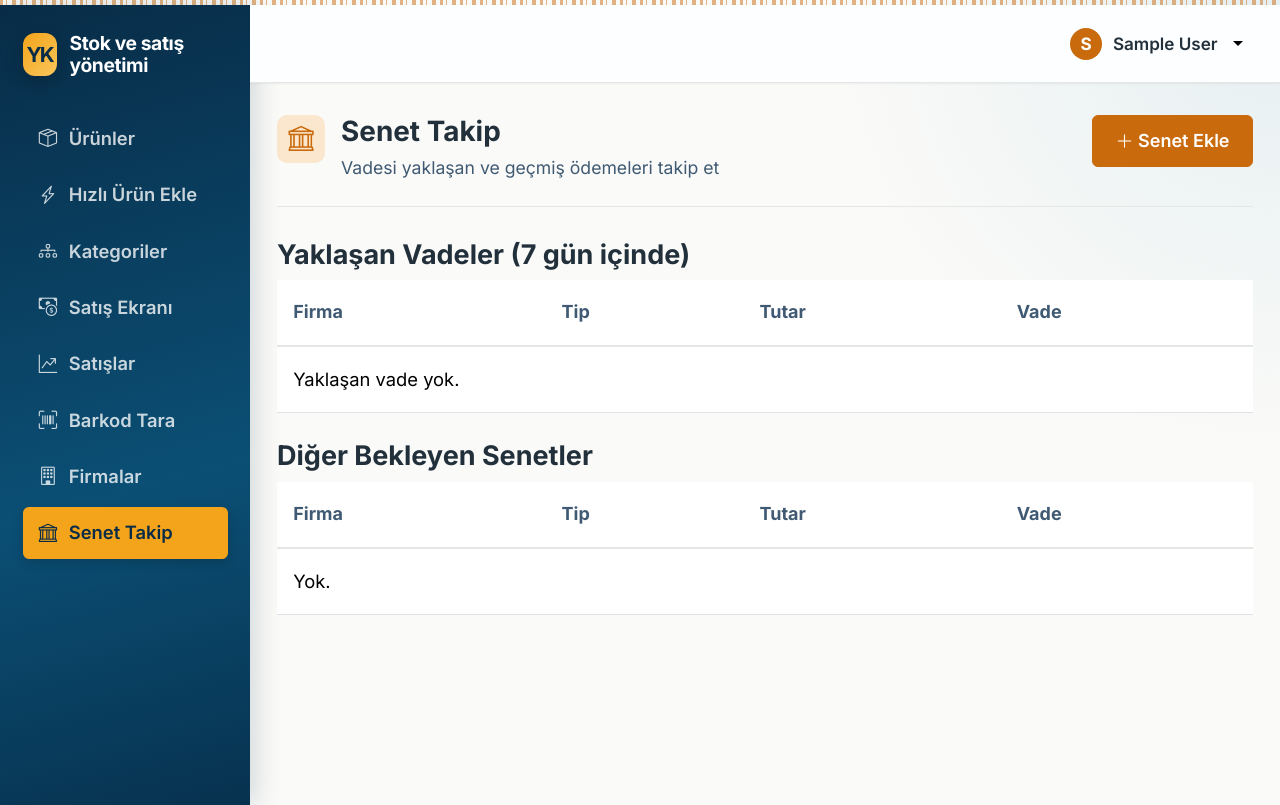
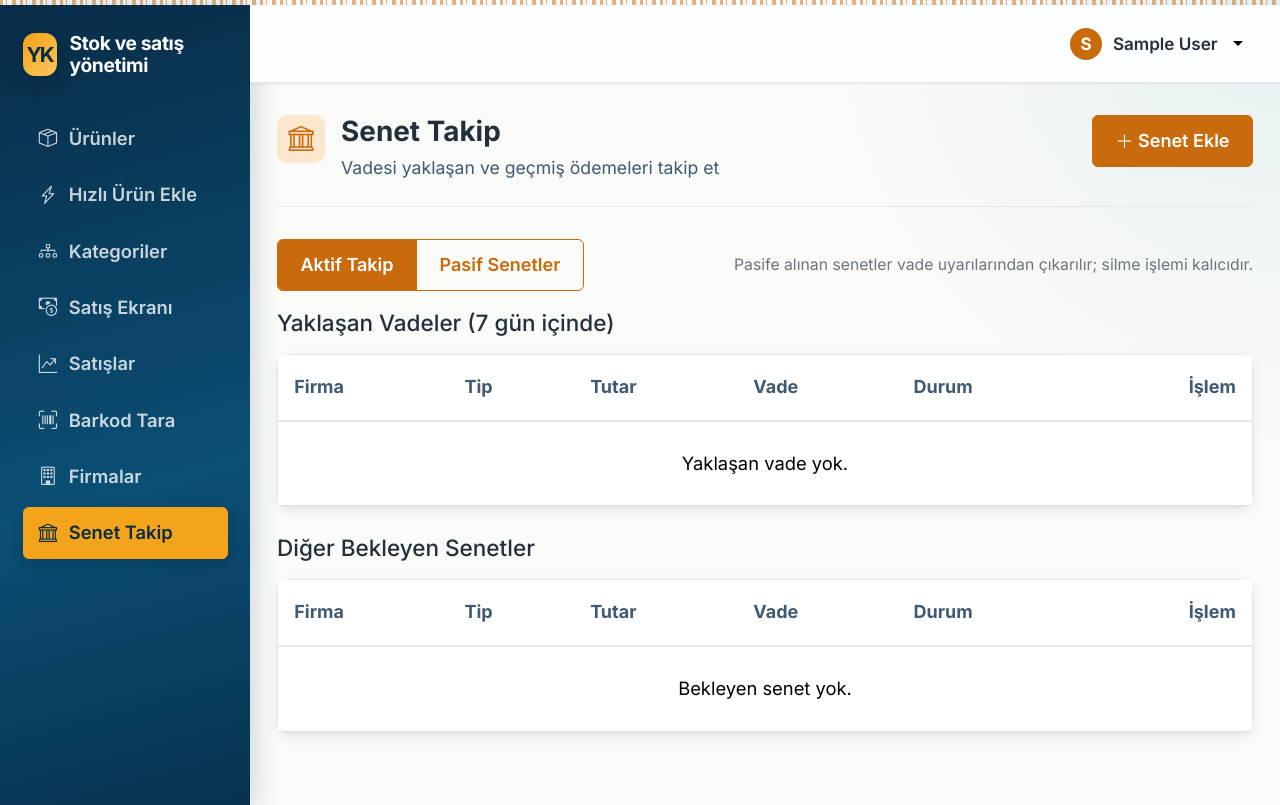
Before and after one commit to yarennkahya/stock-tracking-system, a Django app: page /senet-takip/ in a window 1280 px wide. Run offline with Django 5.2, Linux system fonts and the light colour scheme; the visitor is signed in with stand-in values (Sample User, id 1).

Commit message:
feat: Add active status to Firma and Senet models, update views, forms, and templates
- Added 'aktif' field to Firma and Senet models to manage active/inactive status.
- Updated FirmaAdmin and SenetAdmin in admin.py to display and filter by 'aktif'.
- Modified SenetFormu to filter firms based on active status.
- Enhanced views to handle active and inactive firms and senets, including new endpoints for editing and changing status.
- Updated templates to reflect changes in the display of active/inactive status and added new buttons for managing status.
- Created partial templates for senet operations and tables to improve code reusability.
- Added tests for new functionalities related to active/inactive status management.

```diff
--- a/accounts/forms.py
+++ b/accounts/forms.py
@@ -1,6 +1,7 @@
 from django import forms
 from django.contrib.auth.forms import PasswordResetForm, UserCreationForm
 from django.contrib.auth.models import User
+from django.db.models import Q
 from django.utils.translation import gettext_lazy as _
 
 from .models import Firma, Senet
@@ -97,4 +98,7 @@ class SenetFormu(forms.ModelForm):
 
     def __init__(self, *args, **kwargs):
         super().__init__(*args, **kwargs)
-        self.fields['firma'].queryset = Firma.objects.order_by('ad')
+        firma_filtresi = Q(aktif=True)
+        if self.instance and self.instance.pk:
+            firma_filtresi |= Q(pk=self.instance.firma_id)
+        self.fields['firma'].queryset = Firma.objects.filter(firma_filtresi).order_by('ad')
--- a/accounts/models.py
+++ b/accounts/models.py
@@ -5,11 +5,12 @@ class Firma(models.Model):
     ad = models.CharField(max_length=200)
     telefon = models.CharField(max_length=20, blank=True, null=True)
     adres = models.TextField(blank=True, null=True)
+    aktif = models.BooleanField(default=True)
 
     def bakiye(self):
-        borclar = self.senetler.filter(tip='borc', durum__in=['bekliyor', 'gecikti']).aggregate(
+        borclar = self.senetler.filter(aktif=True, tip='borc', durum__in=['bekliyor', 'gecikti']).aggregate(
             toplam=models.Sum('tutar'))['toplam'] or 0
-        alacaklar = self.senetler.filter(tip='alacak', durum__in=['bekliyor', 'gecikti']).aggregate(
+        alacaklar = self.senetler.filter(aktif=True, tip='alacak', durum__in=['bekliyor', 'gecikti']).aggregate(
             toplam=models.Sum('tutar'))['toplam'] or 0
         return alacaklar - borclar
 
@@ -34,6 +35,7 @@ class Senet(models.Model):
     vade_tarihi = models.DateField()
     durum = models.CharField(max_length=10, choices=DURUM_SECENEKLERI, default='bekliyor')
     aciklama = models.CharField(max_length=255, blank=True, null=True)
+    aktif = models.BooleanField(default=True)
     olusturulma_tarihi = models.DateTimeField(auto_now_add=True)
 
     def __str__(self):
--- a/accounts/views.py
+++ b/accounts/views.py
@@ -1,8 +1,10 @@
 from django.contrib import messages
 from django.contrib.auth import login
 from django.contrib.auth.decorators import login_required
-from django.shortcuts import redirect, render
+from django.shortcuts import get_object_or_404, redirect, render
 from django.utils.translation import gettext as _
+from django.urls import reverse
+from django.views.decorators.http import require_POST
 from datetime import date, timedelta
 from .forms import FirmaFormu, HesapAyarlariFormu, SenetFormu, UyeOlFormu
 from .models import Firma, Senet
@@ -41,8 +43,15 @@ def hesap_ayarlari(request):
 
 @login_required
 def firma_listesi(request):
-    firmalar = Firma.objects.order_by('ad')
-    return render(request, 'firma_listesi.html', {'firmalar': firmalar})
+    gorunum = request.GET.get('gorunum', 'aktif')
+    if gorunum == 'pasif':
+        firmalar = Firma.objects.filter(aktif=False)
+    elif gorunum == 'tum':
+        firmalar = Firma.objects.all()
+    else:
+        gorunum = 'aktif'
+        firmalar = Firma.objects.filter(aktif=True)
+    return render(request, 'firma_listesi.html', {'firmalar': firmalar.order_by('ad'), 'gorunum': gorunum})
 
 
 @login_required
@@ -52,19 +61,64 @@ def firma_ekle(request):
         firma = form.save()
         messages.success(request, f'{firma.ad} firması eklendi.')
         return redirect('firma_listesi')
-    return render(request, 'firma_formu.html', {'form': form})
+    return render(request, 'firma_formu.html', {
+        'form': form,
+        'sayfa_basligi': 'Firma Ekle',
+        'sayfa_aciklamasi': 'Tedarikçi veya müşteri firmanın iletişim bilgilerini kaydedin.',
+        'submit_etiketi': 'Firmayı Kaydet',
+    })
+
+
+@login_required
+def firma_duzenle(request, firma_id):
+    firma = get_object_or_404(Firma, id=firma_id)
+    form = FirmaFormu(request.POST or None, instance=firma)
+    if request.method == 'POST' and form.is_valid():
+        firma = form.save()
+        messages.success(request, f'{firma.ad} firması güncellendi.')
+        return redirect('firma_listesi')
+    return render(request, 'firma_formu.html', {
+        'form': form,
+        'firma': firma,
+        'sayfa_basligi': 'Firma Düzenle',
+        'sayfa_aciklamasi': f'{firma.ad} firmasının iletişim bilgilerini güncelleyin.',
+        'submit_etiketi': 'Değişiklikleri Kaydet',
+    })
+
+
+@login_required
+@require_POST
+def firma_durum_degistir(request, firma_id):
+    firma = get_object_or_404(Firma, id=firma_id)
+    firma.aktif = not firma.aktif
+    firma.save(update_fields=['aktif'])
+    mesaj = 'Firmayı tekrar aktif yaptınız.' if firma.aktif else 'Firma pasife alındı.'
+    messages.success(request, mesaj)
+    gorunum = request.POST.get('gorunum', 'aktif')
+    if gorunum not in {'aktif', 'pasif', 'tum'}:
+        gorunum = 'aktif'
+    return redirect(f'{reverse("firma_listesi")}?gorunum={gorunum}')
 
 
 @login_required
 def senet_takip(request):
     bugun = date.today()
     yaklasan_tarih = bugun + timedelta(days=7)
+    gorunum = request.GET.get('gorunum', 'aktif')
 
-    gecikmis = Senet.objects.select_related('firma').filter(durum='bekliyor', vade_tarihi__lt=bugun)
-    yaklasan = Senet.objects.select_related('firma').filter(durum='bekliyor', vade_tarihi__gte=bugun, vade_tarihi__lte=yaklasan_tarih)
-    diger_bekleyenler = Senet.objects.select_related('firma').filter(durum='bekliyor', vade_tarihi__gt=yaklasan_tarih)
+    if gorunum == 'pasif':
+        pasif_senetler = Senet.objects.select_related('firma').filter(aktif=False).order_by('-vade_tarihi')
+        return render(request, 'senet_takip.html', {
+            'gorunum': 'pasif',
+            'pasif_senetler': pasif_senetler,
+        })
+
+    gecikmis = Senet.objects.select_related('firma').filter(aktif=True, durum='bekliyor', vade_tarihi__lt=bugun)
+    yaklasan = Senet.objects.select_related('firma').filter(aktif=True, durum='bekliyor', vade_tarihi__gte=bugun, vade_tarihi__lte=yaklasan_tarih)
+    diger_bekleyenler = Senet.objects.select_related('firma').filter(aktif=True, durum='bekliyor', vade_tarihi__gt=yaklasan_tarih)
 
     return render(request, 'senet_takip.html', {
+        'gorunum': 'aktif',
         'gecikmis': gecikmis,
         'yaklasan': yaklasan,
         'diger_bekleyenler': diger_bekleyenler,
@@ -78,4 +132,51 @@ def senet_ekle(request):
         senet = form.save()
         messages.success(request, f'{senet.firma.ad} için senet eklendi.')
         return redirect('senet_takip')
-    return render(request, 'senet_formu.html', {'form': form, 'firma_var_mi': Firma.objects.exists()})
+    return render(request, 'senet_formu.html', {
+        'form': form,
+        'firma_var_mi': Firma.objects.filter(aktif=True).exists(),
+        'sayfa_basligi': 'Senet Ekle',
+        'sayfa_aciklamasi': 'Firma, vade ve tutar bilgisini girerek senedi takibe alın.',
+        'submit_etiketi': 'Senedi Kaydet',
+    })
+
+
+@login_required
+def senet_duzenle(request, senet_id):
+    senet = get_object_or_404(Senet, id=senet_id)
+    form = SenetFormu(request.POST or None, instance=senet)
+    if request.method == 'POST' and form.is_valid():
+        senet = form.save()
+        messages.success(request, f'{senet.firma.ad} için senet güncellendi.')
+        return redirect('senet_takip')
+    return render(request, 'senet_formu.html', {
+        'form': form,
+        'senet': senet,
+        'firma_var_mi': True,
+        'sayfa_basligi': 'Senet Düzenle',
+        'sayfa_aciklamasi': f'{senet.firma.ad} firmasına ait senet bilgilerini güncelleyin.',
+        'submit_etiketi': 'Değişiklikleri Kaydet',
+    })
+
+
+@login_required
+@require_POST
+def senet_durum_degistir(request, senet_id):
+    senet = get_object_or_404(Senet, id=senet_id)
+    senet.aktif = not senet.aktif
+    senet.save(update_fields=['aktif'])
+    mesaj = 'Senet tekrar aktif takibe alındı.' if senet.aktif else 'Senet pasife alındı.'
+    messages.success(request, mesaj)
+    gorunum = request.POST.get('gorunum', 'aktif')
+    return redirect(f'{reverse("senet_takip")}?gorunum={"pasif" if gorunum == "pasif" else "aktif"}')
+
+
+@login_required
+@require_POST
+def senet_sil(request, senet_id):
+    senet = get_object_or_404(Senet, id=senet_id)
+    firma_adi = senet.firma.ad
+    senet.delete()
+    messages.success(request, f'{firma_adi} firmasına ait senet silindi.')
+    gorunum = request.POST.get('gorunum', 'aktif')
+    return redirect(f'{reverse("senet_takip")}?gorunum={"pasif" if gorunum == "pasif" else "aktif"}')
--- a/config/urls.py
+++ b/config/urls.py
@@ -77,10 +77,17 @@ urlpatterns = [
     path('satis/<int:satis_id>/', sales_views.satis_detay, name='satis_detay'),
     path('firmalar/', accounts_views.firma_listesi, name='firma_listesi'),
     path('firmalar/ekle/', accounts_views.firma_ekle, name='firma_ekle'),
+    path('firmalar/<int:firma_id>/duzenle/', accounts_views.firma_duzenle, name='firma_duzenle'),
+    path('firmalar/<int:firma_id>/durum/', accounts_views.firma_durum_degistir, name='firma_durum_degistir'),
     path('urun/ekle/', views.urun_ekle, name='urun_ekle'),
     path('kategoriler/', views.kategori_listesi, name='kategori_listesi'),
+    path('kategoriler/ana-ekle/', views.ana_kategori_ekle, name='ana_kategori_ekle'),
+    path('kategoriler/<int:kategori_id>/duzenle/', views.kategori_duzenle, name='kategori_duzenle'),
     path('senet-takip/', accounts_views.senet_takip, name='senet_takip'),
     path('senet-takip/ekle/', accounts_views.senet_ekle, name='senet_ekle'),
+    path('senet-takip/<int:senet_id>/duzenle/', accounts_views.senet_duzenle, name='senet_duzenle'),
+    path('senet-takip/<int:senet_id>/durum/', accounts_views.senet_durum_degistir, name='senet_durum_degistir'),
+    path('senet-takip/<int:senet_id>/sil/', accounts_views.senet_sil, name='senet_sil'),
     path('urun/hizli-ekle/', views.hizli_urun_ekle, name='hizli_urun_ekle'),
 path('api/urun-kontrol/<str:barkod_no>/', views.barkod_kontrol, name='barkod_kontrol'),
 path('api/stok-artir/<int:urun_id>/', views.hizli_stok_ekle, name='hizli_stok_ekle'),
--- /dev/null
+++ b/templates/partials/senet_tablosu.html
@@ -0,0 +1,20 @@
+<section class="mb-4">
+    <h2 class="h5 mb-3">{{ baslik }}</h2>
+    <div class="card"><div class="card-body p-0"><div class="table-responsive"><table class="table mb-0">
+        <thead><tr><th>Firma</th><th>Tip</th><th>Tutar</th><th>Vade</th><th>Durum</th><th class="text-end">İşlem</th></tr></thead>
+        <tbody>
+            {% for senet in senetler %}
+            <tr{% if satir_sinifi %} class="{{ satir_sinifi }}"{% endif %}>
+                <td class="fw-semibold">{{ senet.firma.ad }}</td>
+                <td>{{ senet.get_tip_display }}</td>
+                <td>{{ senet.tutar }} ₺</td>
+                <td>{{ senet.vade_tarihi }}</td>
+                <td><span class="badge bg-secondary">{{ senet.get_durum_display }}</span></td>
+                <td class="text-end">{% include 'partials/senet_islemleri.html' with senet=senet gorunum=gorunum %}</td>
+            </tr>
+            {% empty %}
+            <tr><td colspan="6" class="text-center py-4">{{ bos_metin }}</td></tr>
+            {% endfor %}
+        </tbody>
+    </table></div></div></div>
+</section>
--- a/templates/senet_takip.html
+++ b/templates/senet_takip.html
@@ -12,56 +12,23 @@
     </div>
     <a href="{% url 'senet_ekle' %}" class="btn btn-primary ms-auto"><i class="bi bi-plus-lg"></i> Senet Ekle</a>
 </div>
-{% if gecikmis %}
-<div class="alert alert-danger">
-    <strong>⚠️ {{ gecikmis|length }} adet gecikmiş senet var!</strong>
+
+<div class="d-flex flex-wrap align-items-center justify-content-between gap-2 mb-3">
+    <div class="btn-group" role="group" aria-label="Senet görünümü">
+        <a href="{% url 'senet_takip' %}" class="btn btn-sm {% if gorunum == 'aktif' %}btn-primary{% else %}btn-outline-primary{% endif %}">Aktif Takip</a>
+        <a href="{% url 'senet_takip' %}?gorunum=pasif" class="btn btn-sm {% if gorunum == 'pasif' %}btn-primary{% else %}btn-outline-primary{% endif %}">Pasif Senetler</a>
+    </div>
+    <span class="text-secondary small">Pasife alınan senetler vade uyarılarından çıkarılır; silme işlemi kalıcıdır.</span>
 </div>
-<table class="table">
-    <thead><tr><th>Firma</th><th>Tip</th><th>Tutar</th><th>Vade</th></tr></thead>
-    <tbody>
-        {% for senet in gecikmis %}
-        <tr class="table-danger">
-            <td>{{ senet.firma.ad }}</td>
-            <td>{{ senet.get_tip_display }}</td>
-            <td>{{ senet.tutar }} ₺</td>
-            <td>{{ senet.vade_tarihi }}</td>
-        </tr>
-        {% endfor %}
-    </tbody>
-</table>
+
+{% if gorunum == 'pasif' %}
+    {% include 'partials/senet_tablosu.html' with baslik='Pasif Senetler' senetler=pasif_senetler satir_sinifi='table-secondary' bos_metin='Pasif senet yok.' %}
+{% else %}
+    {% if gecikmis %}
+        <div class="alert alert-danger"><strong>⚠️ {{ gecikmis|length }} adet gecikmiş senet var!</strong></div>
+        {% include 'partials/senet_tablosu.html' with baslik='Gecikmiş Senetler' senetler=gecikmis satir_sinifi='table-danger' bos_metin='Gecikmiş senet yok.' %}
+    {% endif %}
+    {% include 'partials/senet_tablosu.html' with baslik='Yaklaşan Vadeler (7 gün içinde)' senetler=yaklasan satir_sinifi='table-warning' bos_metin='Yaklaşan vade yok.' %}
+    {% include 'partials/senet_tablosu.html' with baslik='Diğer Bekleyen Senetler' senetler=diger_bekleyenler satir_sinifi='' bos_metin='Bekleyen senet yok.' %}
 {% endif %}
-
-<h4 class="mt-4">Yaklaşan Vadeler (7 gün içinde)</h4>
-<table class="table">
-    <thead><tr><th>Firma</th><th>Tip</th><th>Tutar</th><th>Vade</th></tr></thead>
-    <tbody>
-        {% for senet in yaklasan %}
-        <tr class="table-warning">
-            <td>{{ senet.firma.ad }}</td>
-            <td>{{ senet.get_tip_display }}</td>
-            <td>{{ senet.tutar }} ₺</td>
-            <td>{{ senet.vade_tarihi }}</td>
-        </tr>
-        {% empty %}
-        <tr><td colspan="4">Yaklaşan vade yok.</td></tr>
-        {% endfor %}
-    </tbody>
-</table>
-
-<h4 class="mt-4">Diğer Bekleyen Senetler</h4>
-<table class="table">
-    <thead><tr><th>Firma</th><th>Tip</th><th>Tutar</th><th>Vade</th></tr></thead>
-    <tbody>
-        {% for senet in diger_bekleyenler %}
-        <tr>
-            <td>{{ senet.firma.ad }}</td>
-            <td>{{ senet.get_tip_display }}</td>
-            <td>{{ senet.tutar }} ₺</td>
-            <td>{{ senet.vade_tarihi }}</td>
-        </tr>
-        {% empty %}
-        <tr><td colspan="4">Yok.</td></tr>
-        {% endfor %}
-    </tbody>
-</table>
 {% endblock %}
```
Also changed, not shown: accounts/admin.py (+4 -3 lines), accounts/tests.py (+55 -0 lines), inventory/forms.py (+6 -3 lines), inventory/tests.py (+19 -0 lines), inventory/views.py (+37 -1 lines), templates/firma_formu.html (+4 -4 lines), templates/firma_listesi.html (+28 -2 lines), templates/kategori_formu.html (added, +32 -0 lines), templates/kategori_listesi.html (+20 -15 lines), templates/partials/senet_islemleri.html (added, +17 -0 lines), templates/senet_formu.html (+4 -4 lines), accounts/migrations/0002_firma_aktif_senet_aktif.py (added).
